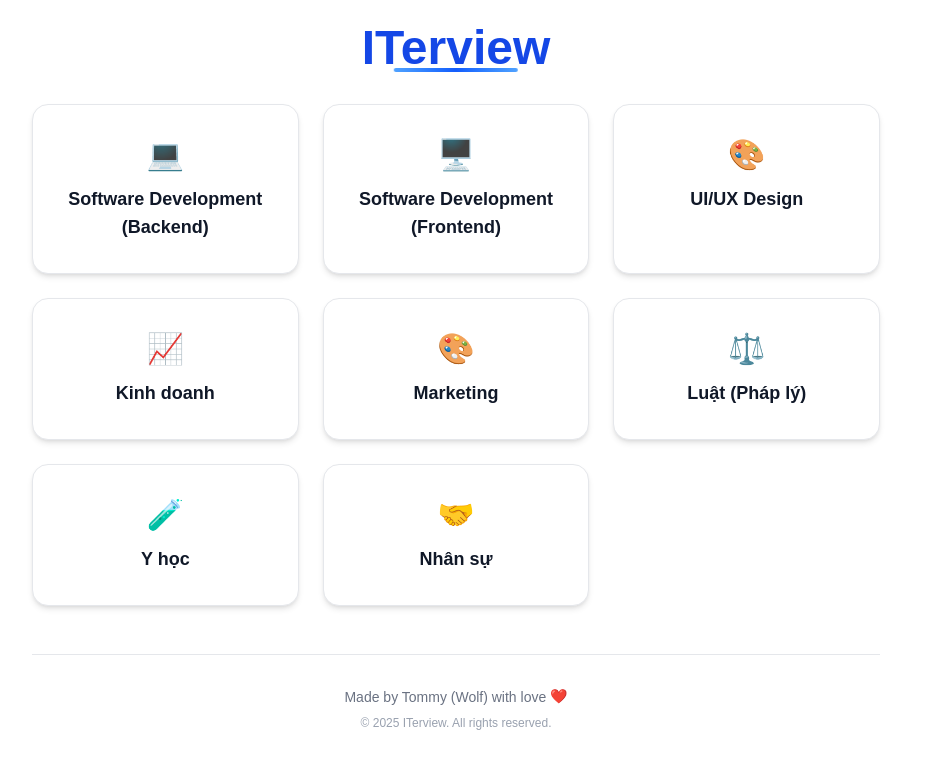
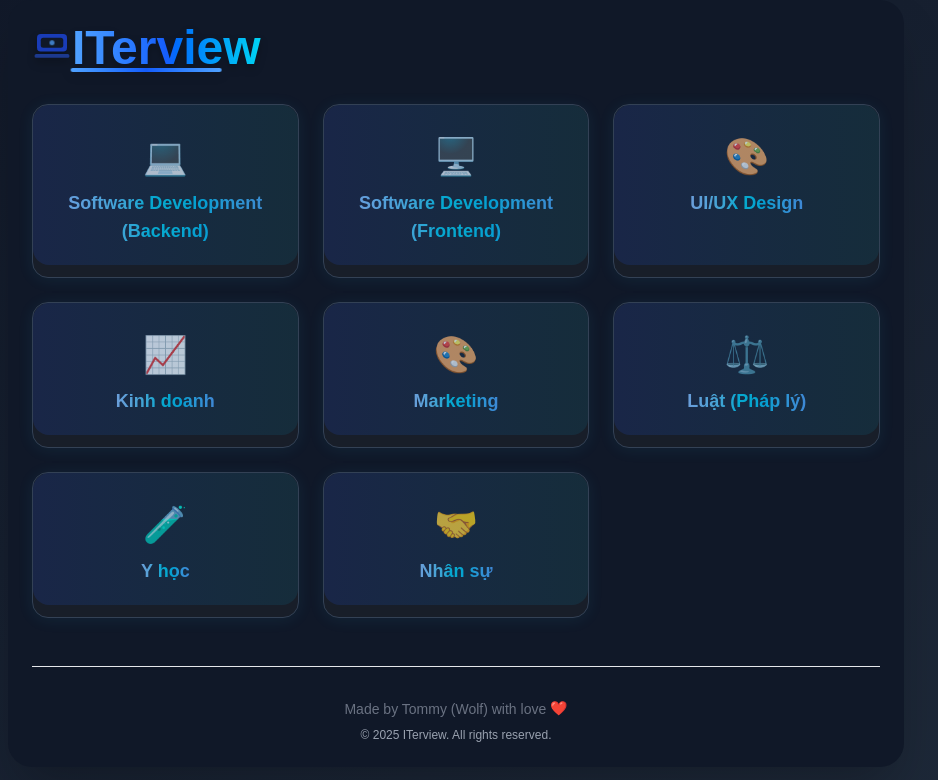
Before and after one commit to WolfCanCode/AIamInterview, a Next.js app: page / in a window 1280 px wide. Shown: the top 780 px of the page, without its empty margins (184-1122 px from the left). Built offline with nearby package versions, Linux system fonts and the light colour scheme.

Commit message:
refactor: update global styles and enhance PracticePage component with dark mode support and improved UI elements

```diff
--- a/app/globals.css
+++ b/app/globals.css
@@ -1,30 +1,23 @@
 @import "tailwindcss";
 
 :root {
-  --background: #ffffff;
-  --foreground: #171717;
+  --color-background: #0a0a0a;
+  --color-foreground: #ededed;
+  --font-sans: Arial, Helvetica, sans-serif;
+  --font-mono: 'Fira Mono', 'Consolas', monospace;
 }
 
-@theme inline {
-  --color-background: var(--background);
-  --color-foreground: var(--foreground);
-  --font-sans: var(--font-geist-sans);
-  --font-mono: var(--font-geist-mono);
-}
-
-@media (prefers-color-scheme: dark) {
-  :root {
-    --background: #0a0a0a;
-    --foreground: #ededed;
-  }
+.dark {
+  --color-background: #0a0a0a;
+  --color-foreground: #ededed;
 }
 
 body {
-  background: var(--background);
-  color: var(--foreground);
-  font-family: Arial, Helvetica, sans-serif;
+  background: var(--color-background);
+  color: var(--color-foreground);
+  font-family: var(--font-sans);
+  transition: background 0.4s, color 0.4s;
 }
-
 
 .animate-fade-in {
   animation: fadeIn 0.7s cubic-bezier(0.4, 0, 0.2, 1);
@@ -53,3 +46,29 @@ body {
 .animate-border-grow {
   animation: border-grow 1.2s cubic-bezier(0.4,0,0.2,1) forwards;
 }
+
+.domain-card {
+  cursor: pointer;
+  transition: all 0.4s, background 0.4s, color 0.4s, border-color 0.4s, box-shadow 0.3s;
+  border: 1.5px solid var(--color-foreground);
+  background: var(--color-background);
+  color: var(--color-foreground);
+  box-shadow: 0 2px 8px 0 rgba(0,0,0,0.04);
+}
+.domain-card:hover, .domain-card:focus {
+  color: #2563eb;
+  border-color: #2563eb;
+  box-shadow: 0 4px 16px 0 rgba(37,99,235,0.10);
+}
+.dark .domain-card {
+  background: #181e29;
+  color: #e0e7ff;
+  border-color: #334155;
+  box-shadow: 0 2px 8px 0 rgba(30,41,59,0.18);
+}
+.dark .domain-card:hover, .dark .domain-card:focus {
+  background: linear-gradient(135deg, #1e293b 0%, #334155 100%);
+  color: #60a5fa;
+  border-color: #60a5fa;
+  box-shadow: 0 4px 16px 0 rgba(96,165,250,0.10);
+}
--- a/components/PracticePage.tsx
+++ b/components/PracticePage.tsx
@@ -5,7 +5,7 @@ import { submitAnswerAction } from '@/actions/submitAnswerAction';
 import { Evaluation } from '@/types/Evaluation';
 import { Question } from '@/types/Question';
 import { domains } from '@/utils/constants/domain';
-import { useState, useTransition } from 'react';
+import { useState, useTransition, useEffect } from 'react';
 
 export default function PracticePageWithDomains() {
   const [selectedDomain, setSelectedDomain] = useState<string | null>(null);
@@ -13,6 +13,11 @@ export default function PracticePageWithDomains() {
   const [answer, setAnswer] = useState('');
   const [evaluation, setEvaluation] = useState<Evaluation | null>(null);
   const [isPending, startTransition] = useTransition();
+
+  // Always enable dark mode on mount
+  useEffect(() => {
+    document.documentElement.classList.add('dark');
+  }, []);
 
   const handleSelectDomain = (domain: string) => {
     startTransition(async () => {
@@ -51,15 +56,62 @@ export default function PracticePageWithDomains() {
   };
 
   return (
-    <div className="max-w-4xl mx-auto p-4 sm:p-6 space-y-8">
+    <div className="min-h-screen bg-gradient-to-br from-gray-900 to-gray-800">
+      <div className="max-w-4xl mx-auto p-4 sm:p-6 space-y-8 bg-gray-900 rounded-3xl shadow-2xl">
         <header className="mb-8 flex flex-col items-center">
+          <div className="flex w-full justify-between items-center">
             <h1
               onClick={() => (location.href = '/')}
-          className="text-4xl sm:text-5xl font-extrabold text-center text-blue-700 dark:text-blue-400 relative inline-block cursor-pointer"
+              className="group text-4xl sm:text-5xl font-extrabold text-center bg-gradient-to-r from-blue-400 via-blue-600 to-cyan-400 bg-clip-text text-transparent relative inline-block cursor-pointer select-none flex items-center gap-3 drop-shadow-lg"
             >
+              {/* Animated Logo Icon */}
+              <span className="inline-flex items-center justify-center text-5xl animate-bounce-slow group-hover:animate-spin-slow transition-transform duration-700">
+                <svg
+                  xmlns="http://www.w3.org/2000/svg"
+                  viewBox="0 0 32 32"
+                  fill="currentColor"
+                  className="w-10 h-10 text-blue-300 drop-shadow-lg"
+                >
+                  <rect
+                    x="4"
+                    y="8"
+                    width="24"
+                    height="14"
+                    rx="3"
+                    className="fill-blue-800"
+                  />
+                  <rect
+                    x="7"
+                    y="11"
+                    width="18"
+                    height="8"
+                    rx="2"
+                    className="fill-gray-900"
+                  />
+                  <rect
+                    x="2"
+                    y="24"
+                    width="28"
+                    height="3"
+                    rx="1.5"
+                    className="fill-blue-900"
+                  />
+                  <circle
+                    cx="16"
+                    cy="15"
+                    r="2"
+                    className="fill-blue-400 animate-pulse"
+                  />
+                </svg>
+              </span>
+              {/* Animated Gradient Text */}
+              <span className="bg-gradient-to-r from-blue-400 via-blue-600 to-cyan-400 bg-clip-text text-transparent animate-shimmer font-extrabold relative drop-shadow-md">
                 ITerview
-          <span className="absolute left-1/2 -translate-x-1/2 bottom-0 h-1 w-0 group-hover:w-2/3 bg-gradient-to-r from-blue-400 via-blue-600 to-blue-400 rounded-full transition-all duration-700 animate-border-grow"></span>
+              </span>
+              {/* Enhanced Underline Animation */}
+              <span className="absolute left-1/2 -translate-x-1/2 bottom-0 h-1 w-0 group-hover:w-4/5 bg-gradient-to-r from-blue-400 via-blue-600 to-blue-400 rounded-full transition-all duration-700 animate-border-grow shadow-lg"></span>
             </h1>
+          </div>
         </header>
 
         {!selectedDomain && (
@@ -68,13 +120,22 @@ export default function PracticePageWithDomains() {
               <button
                 key={d.name}
                 onClick={() => handleSelectDomain(d.name)}
-              className="group bg-white dark:bg-gray-800 border border-gray-200 dark:border-gray-700 shadow-md hover:shadow-xl transition-all duration-200 text-gray-900 dark:text-gray-100 px-6 py-8 rounded-2xl flex flex-col items-center space-y-3 hover:bg-blue-50 dark:hover:bg-blue-900 focus:outline-none focus:ring-2 focus:ring-blue-400"
+                className={`domain-card group px-6 py-8 rounded-2xl flex flex-col items-center space-y-3 transition-all duration-300 focus:outline-none focus:ring-2 focus:ring-blue-400
+                    bg-gray-900
+                    shadow-md border-2 border-blue-900 relative overflow-hidden
+                    hover:-translate-y-2 hover:shadow-2xl hover:border-blue-600 hover:scale-105
+                    hover:bg-gray-800
+                  `}
+                style={{ boxShadow: '0 2px 16px 0 rgba(56,189,248,0.08)' }}
               >
-              <span className="text-3xl">
-                {/* Example icons, replace with relevant ones for each domain if available */}
+                {/* Ripple effect */}
+                <span className="absolute inset-0 pointer-events-none group-active:animate-ripple bg-gradient-to-r from-blue-900/30 to-cyan-900/30 rounded-2xl"></span>
+                <span className="text-4xl transition-transform duration-300 group-hover:scale-125 group-hover:animate-bounce-slow text-blue-200">
                   {d.icon}
                 </span>
-              <span className="text-lg font-semibold">{d.name}</span>
+                <span className="text-lg font-semibold bg-gradient-to-r from-blue-300 via-cyan-400 to-blue-400 bg-clip-text text-transparent group-hover:animate-shimmer">
+                  {d.name}
+                </span>
               </button>
             ))}
           </div>
@@ -84,7 +145,7 @@ export default function PracticePageWithDomains() {
           <>
             <button
               onClick={() => setSelectedDomain(null)}
-            className="mb-4 bg-gray-200 dark:bg-gray-700 text-gray-700 dark:text-gray-200 px-6 py-2 rounded-lg font-medium shadow hover:bg-gray-300 dark:hover:bg-gray-600 transition-all duration-200 block mx-auto"
+              className="mb-4 bg-gray-200 text-gray-700 px-6 py-2 rounded-lg font-medium shadow hover:bg-gray-300 transition-all duration-200 block mx-auto"
               type="button"
             >
               ← Quay lại
@@ -130,12 +191,12 @@ export default function PracticePageWithDomains() {
         )}
 
         {question && (
-        <div className="bg-gradient-to-br from-blue-50 to-blue-100 dark:from-gray-900 dark:to-gray-800 text-gray-900 dark:text-gray-100 p-6 sm:p-8 rounded-3xl shadow-2xl space-y-6 animate-fade-in">
+          <div className="bg-gradient-to-br from-gray-900 to-gray-800 text-gray-100 p-6 sm:p-8 rounded-3xl shadow-2xl space-y-6 animate-fade-in">
             <div className="flex flex-col justify-start">
-            <span className="w-fit mb-2 px-3 py-1 bg-blue-200 dark:bg-blue-900 text-blue-800 dark:text-blue-200 rounded-full text-xs font-semibold uppercase tracking-wider">
+              <span className="w-fit mb-2 px-3 py-1 bg-gray-800 text-gray-200 rounded-full text-xs font-semibold uppercase tracking-wider">
                 {selectedDomain}
               </span>
-            <h2 className="text-2xl sm:text-3xl font-bold text-blue-500 flex-1">
+              <h2 className="text-2xl sm:text-3xl font-bold text-blue-400 flex-1">
                 {question.title}
               </h2>
             </div>
@@ -214,32 +275,32 @@ export default function PracticePageWithDomains() {
         )}
 
         {evaluation && (
-        <div className="bg-gradient-to-br from-green-50 to-green-100 dark:from-gray-900 dark:to-gray-800 text-gray-900 dark:text-gray-100 p-6 sm:p-8 rounded-3xl shadow-2xl space-y-4 animate-fade-in">
+          <div className="bg-gradient-to-br from-green-50 to-green-100 text-gray-900 p-6 sm:p-8 rounded-3xl shadow-2xl space-y-4 animate-fade-in">
             <h4 className="text-lg font-bold flex items-center gap-2">
               <span className="text-green-500 text-2xl">✔️</span> Kết quả đánh
               giá:
             </h4>
             <div className="flex flex-col sm:flex-row gap-4">
-            <div className="flex-1 bg-white/70 dark:bg-gray-900/70 rounded-xl p-4 flex flex-col items-center shadow">
+              <div className="flex-1 bg-white/70 rounded-xl p-4 flex flex-col items-center shadow">
                 <span className="text-3xl">🎯</span>
                 <p className="mt-2">
                   <b>Điểm tổng:</b> {evaluation.overall_score}/10
                 </p>
               </div>
-            <div className="flex-1 bg-white/70 dark:bg-gray-900/70 rounded-xl p-4 flex flex-col items-center shadow">
+              <div className="flex-1 bg-white/70 rounded-xl p-4 flex flex-col items-center shadow">
                 <span className="text-3xl">💡</span>
                 <p className="mt-2">
                   <b>Điểm sáng tạo:</b> {evaluation.creative_score}/10
                 </p>
               </div>
-            <div className="flex-1 bg-white/70 dark:bg-gray-900/70 rounded-xl p-4 flex flex-col items-center shadow">
+              <div className="flex-1 bg-white/70 rounded-xl p-4 flex flex-col items-center shadow">
                 <span className="text-3xl">⚡</span>
                 <p className="mt-2">
                   <b>Kết quả:</b> {evaluation.result_text}
                 </p>
               </div>
             </div>
-          <div className="mt-4 bg-blue-50 dark:bg-blue-900/40 rounded-xl p-4 flex items-center gap-2">
+            <div className="mt-4 bg-blue-50 rounded-xl p-4 flex items-center gap-2">
               <span className="text-2xl">📝</span>
               <p>
                 <b>Gợi ý:</b> {evaluation.suggestions}
@@ -247,7 +308,7 @@ export default function PracticePageWithDomains() {
             </div>
           </div>
         )}
-      <footer className="mt-12 pt-8 border-t border-gray-200 dark:border-gray-700 text-center text-gray-500 dark:text-gray-400 text-sm flex flex-col items-center gap-2">
+        <footer className="mt-12 pt-8 border-t border-gray-200 text-center text-gray-500 text-sm flex flex-col items-center gap-2">
           <span>
             Made by Tommy (Wolf) with love{' '}
             <span className="inline-block animate-bounce">❤️</span>
@@ -257,5 +318,6 @@ export default function PracticePageWithDomains() {
           </span>
         </footer>
       </div>
+    </div>
   );
 }
--- a/types/Evaluation.ts
+++ b/types/Evaluation.ts
@@ -1,6 +1,6 @@
 export interface Evaluation {
-  correctness_score: number;
-  clarity_score: number;
-  time_complexity: string;
+  overall_score: number;
+  creative_score: number;
+  result_text: string;
   suggestions: string;
 }
```
Lines whose indentation alone changed are shown as unchanged.
